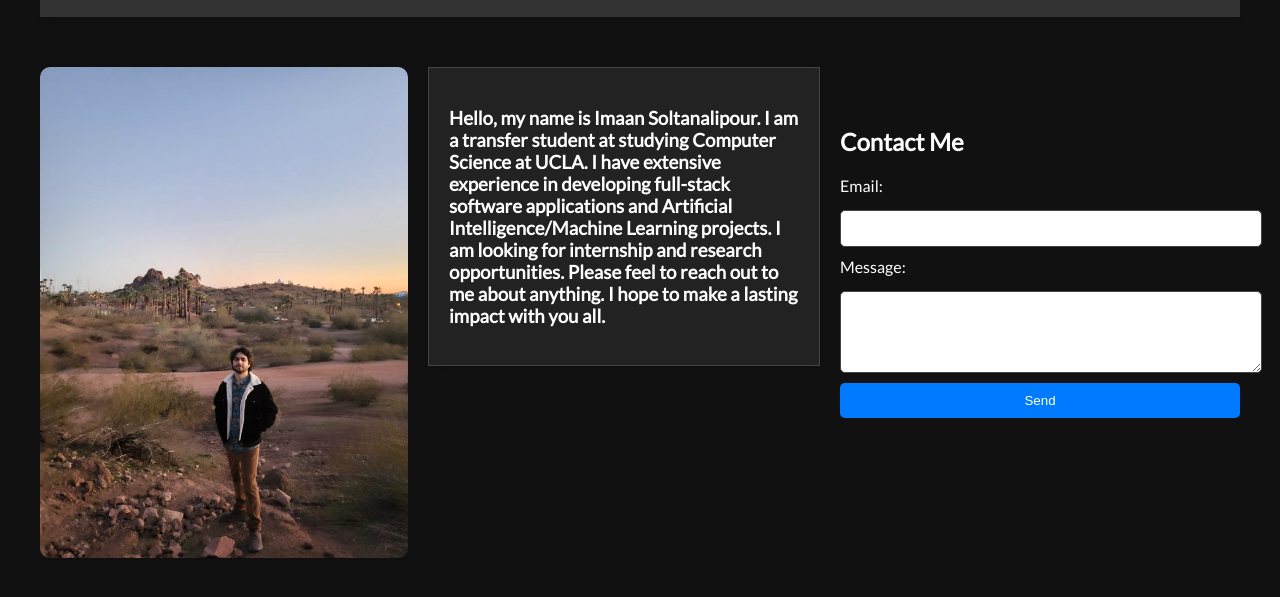
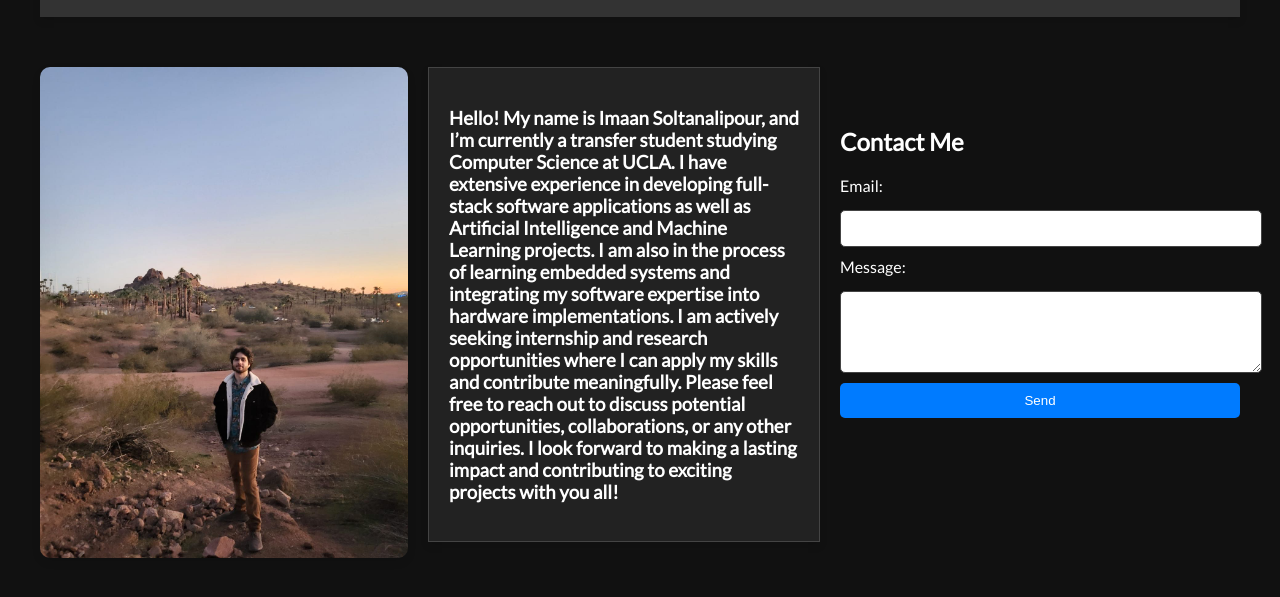
Before and after one commit to wimaan3/wimaan3.github.io, a plain HTML site: page about.html in a window 1280 px wide. Shown: the part 83-680 px from the top of the page. Drawn offline with Linux system fonts and the light colour scheme.

Commit message:
about-me-update

```diff
--- a/about.html
+++ b/about.html
@@ -38,12 +38,18 @@
           </div>
           <div class="profile-content-wrapper">
             <h3>
-              Hello, my name is Imaan Soltanalipour. I am a transfer student at
-              studying Computer Science at UCLA. I have extensive experience in
-              developing full-stack software applications and Artificial
-              Intelligence/Machine Learning projects. I am looking for
-              internship and research opportunities. Please feel to reach out to
-              me about anything. I hope to make a lasting impact with you all.
+              Hello! My name is Imaan Soltanalipour, and I’m currently a
+              transfer student studying Computer Science at UCLA. I have
+              extensive experience in developing full-stack software
+              applications as well as Artificial Intelligence and Machine
+              Learning projects. I am also in the process of learning embedded
+              systems and integrating my software expertise into hardware
+              implementations. I am actively seeking internship and research
+              opportunities where I can apply my skills and contribute
+              meaningfully. Please feel free to reach out to discuss potential
+              opportunities, collaborations, or any other inquiries. I look
+              forward to making a lasting impact and contributing to exciting
+              projects with you all!
             </h3>
           </div>
           <div class="contact-wrapper">
```
Also changed, not shown: index.html (+6 -3 lines).
